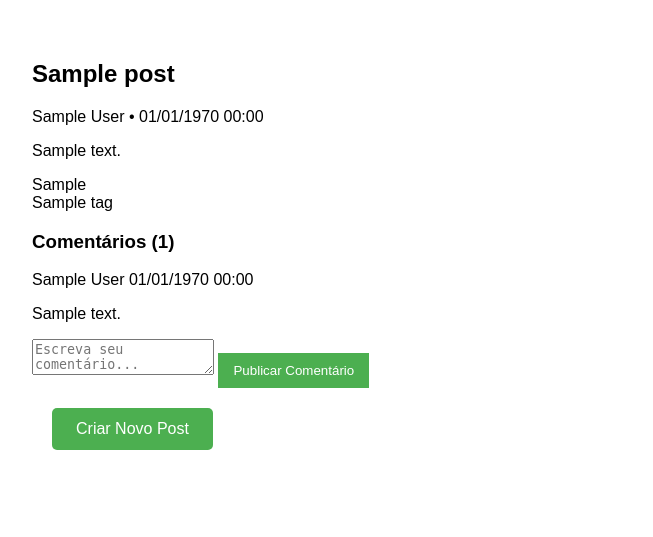
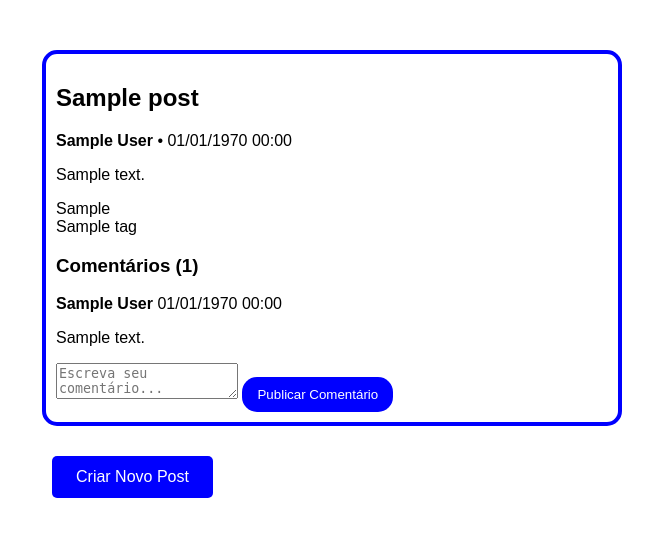
Before and after one commit to igorlde/chatUp, a PHP site: page /main.php in a window 1280 px wide. Shown: the top 537 px of the page, without its empty margins (308-961 px from the left). Run offline with PHP 8.4, Linux system fonts and the light colour scheme; the visitor is signed in with stand-in values (Sample User, id 1); tables that the repository leaves empty or names only in its code hold one stand-in row (values such as "Sample post").

Commit message:
Colocando em ordem estilizaçõa

```diff
--- a/connector_database/connector.php
+++ b/connector_database/connector.php
@@ -1,7 +1,7 @@
 <?php
 $localhost = "127.0.0.1";
 $usuario = "root";
-$senha = "";
+$senha = "G!9fLx@82_Tz%7kR";
 $banco = "banco_chatUp";
 $porta = 3306;
 
--- a/login/cadastro.php
+++ b/login/cadastro.php
@@ -175,7 +175,7 @@
     <meta charset="UTF-8">
     <meta name="viewport" content="width=device-width, initial-scale=1.0">
     <title>Cadastro de Usuário</title>
-    <link rel="stylesheet" href="../style/style.css"> <!--conectando a style -->
+    <link rel="stylesheet" href="../style/cadastro.css"> <!--conectando a style -->
     <style>
 
     </style>
--- a/login/login.php
+++ b/login/login.php
@@ -61,7 +61,7 @@ if ($_SERVER["REQUEST_METHOD"] == "POST" && isset($_POST['email_login']) && isse
     <meta charset="UTF-8">
     <meta name="viewport" content="width=device-width, initial-scale=1.0">
     <title>Login</title>
-    <link rel="stylesheet" href="style/style.css">
+    <link rel="stylesheet" href="../style/login.css">
 </head>
 
 <body>
--- a/main.php
+++ b/main.php
@@ -62,7 +62,7 @@ if ($result = $conn->query($query)) {
     <meta charset="UTF-8">
     <meta name="viewport" content="width=device-width, initial-scale=1.0">
     <title>Web_principal_chatUp</title>
-    <link rel="stylesheet" href="style/style.css">
+    <link rel="stylesheet" href="style/main.css">
 </head>
 <?php if (!empty($posts)): ?>
     <?php foreach ($posts as $post): ?>
--- /dev/null
+++ b/style/main.css
@@ -0,0 +1,75 @@
+/*
+parte codigo do main butao criar post
+*/
+.create-post-btn {
+    display: inline-block;
+    padding: 12px 24px;
+    background-color: blue;
+    color: white;
+    text-decoration: none;
+    border-radius: 5px;
+    font-size: 16px;
+    margin: 20px;
+    transition: background-color 0.3s;
+    border: none;
+    cursor: pointer;
+}
+
+
+.h1-cadastro{
+    color: black;
+
+    }
+    body {
+        font-family: Arial, sans-serif;
+        max-width: 600px;
+        margin: 20px auto;
+        padding: 20px;
+    }
+    .form-group {
+        margin-bottom: 15px;
+    }
+    label {
+        display: block;
+        margin-bottom: 5px;
+    }
+    input {
+        width: 100%;
+        padding: 8px;
+        margin-bottom: 10px;
+        box-sizing: border-box;
+    }
+    .error {
+        color: red;
+        margin-bottom: 10px;
+    }
+    .success {
+        color: green;
+        margin-bottom: 10px;
+    }
+    button {
+        background-color: blue;
+        color: white;
+        padding: 10px 15px;
+        border: none;
+        cursor: pointer;
+        border-radius: 15px;
+    }
+    button:hover {
+        background-color: #333;
+    }
+
+    .post-card {
+        border: 4px solid blue;
+        margin: 10px;
+        border-radius: 15px;
+        padding: 10px;
+    }
+
+    .post-author {
+        font-weight: bold;
+    }
+
+    .comentario-autor {
+        font-weight: bold;
+    }
--- a/style/style.css
+++ /dev/null
@@ -1,64 +0,0 @@
-
-/*
-parte codigo do main butao criar post
-*/
-.create-post-btn {
-    display: inline-block;
-    padding: 12px 24px;
-    background-color: #4CAF50;
-    color: white;
-    text-decoration: none;
-    border-radius: 5px;
-    font-size: 16px;
-    margin: 20px;
-    transition: background-color 0.3s;
-    border: none;
-    cursor: pointer;
-}
-
-
-/*
-parte a baixo e do html cadastro
-*/
-
-.h1-cadastro{
-color: black;
-
-}
-body {
-    font-family: Arial, sans-serif;
-    max-width: 600px;
-    margin: 20px auto;
-    padding: 20px;
-}
-.form-group {
-    margin-bottom: 15px;
-}
-label {
-    display: block;
-    margin-bottom: 5px;
-}
-input {
-    width: 100%;
-    padding: 8px;
-    margin-bottom: 10px;
-    box-sizing: border-box;
-}
-.error {
-    color: red;
-    margin-bottom: 10px;
-}
-.success {
-    color: green;
-    margin-bottom: 10px;
-}
-button {
-    background-color: #4CAF50;
-    color: white;
-    padding: 10px 15px;
-    border: none;
-    cursor: pointer;
-}
-button:hover {
-    background-color: #45a049;
-}
```
Also changed, not shown: post.php (+14 -2 lines), style/cadastro.css (added, +7 -0 lines), style/login.css (added), style/post.css (added).
